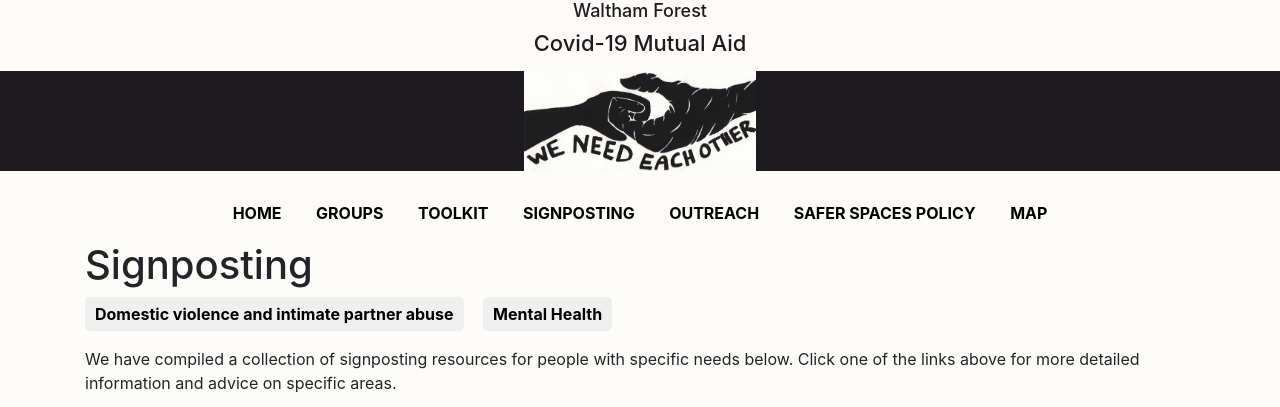
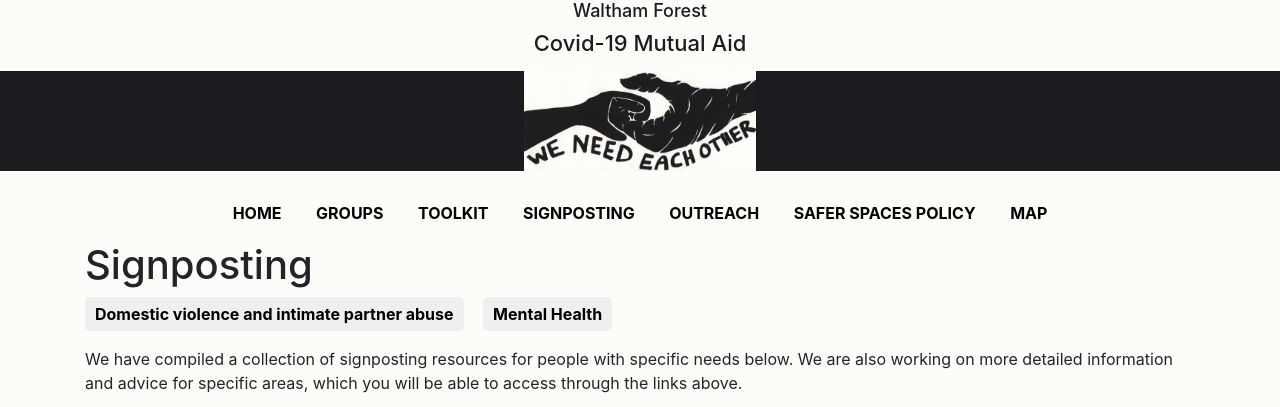
Before and after one commit to wfcovid19/wfcovid19.github.io, a Jekyll site: the page built from signposting.md, in a window 1280 px wide, cut to the strip 0-407 px from the top of the page. Built offline with Jekyll 4.4.1, drawn with Linux system fonts in a browser that asks for light colours.

Commit message:
subsections within signposting section

```diff
--- a/signposting.md
+++ b/signposting.md
@@ -6,7 +6,8 @@ layout: default
 
 {% include signposting-menu.md %}
 
-We have compiled a collection of signposting resources for people with specific needs below. Click one of the links above for more detailed information and advice on specific areas.
+We have compiled a collection of signposting resources for people with specific needs below.
+We are also working on more detailed information and advice for specific areas, which you will be able to access through the links above.
 
 <iframe src="https://drive.google.com/embeddedfolderview?id=1mIYjr_4yBWhicsYuKoXV3YNeKLdFkun2#list" style="width:100%; height:600px; border:1px solid black;">
 </iframe>
```
